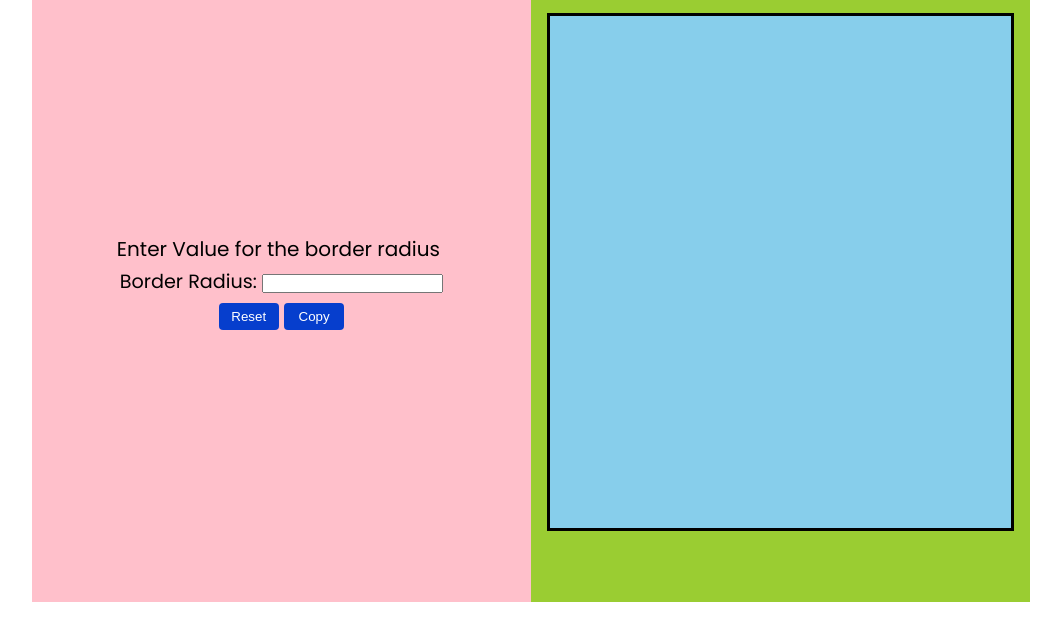
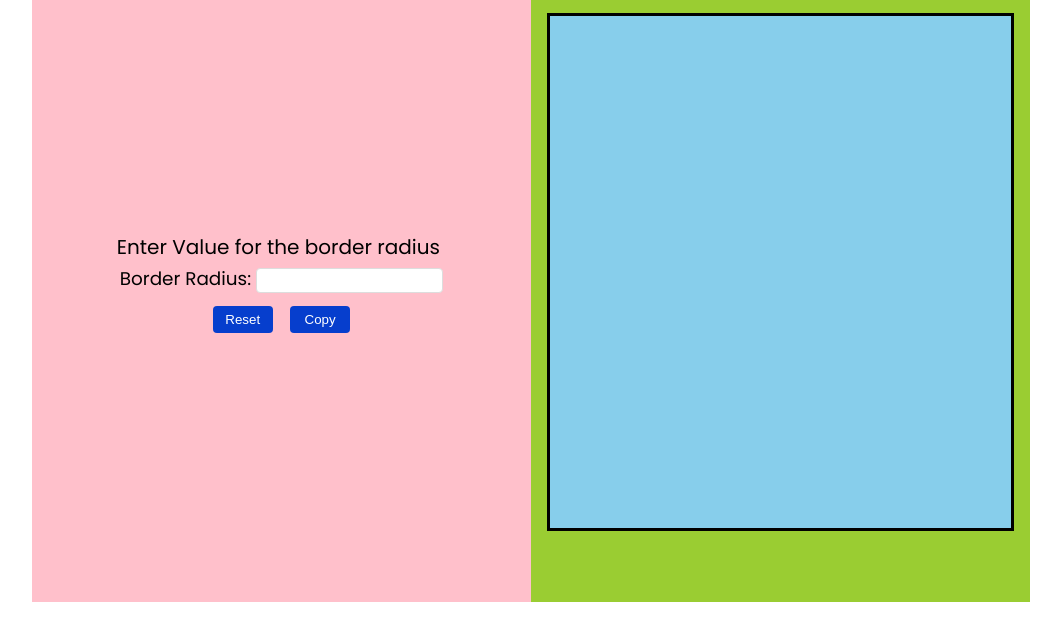
Before and after one commit to Ibnballo1/border-radius-previewer, a plain HTML site: page index.html in a window 1280 px wide. Shown: the part 102-742 px from the top of the page, without its empty margins (109-1170 px from the left). Drawn offline with Linux system fonts and the light colour scheme; a web font is replaced by a local one.

Commit message:
Add styles to input field

```diff
--- a/index.css
+++ b/index.css
@@ -38,11 +38,23 @@ h2 {
 label {
   font-weight: lighter;
   padding: 3px;
-  font-size: 1.20rem;
+  color: #000;
+  font-size: 1.15rem;
+  margin-bottom: 6px;
+}
+
+.allangles {
+  border: 1px solid #ddd;
+  padding: 4px;
+  border-radius: 4px;
 }
 
 #update {
   margin: 0 auto;
+}
+
+#reset {
+  margin-right: 12px;
 }
 
 #reset,
```
